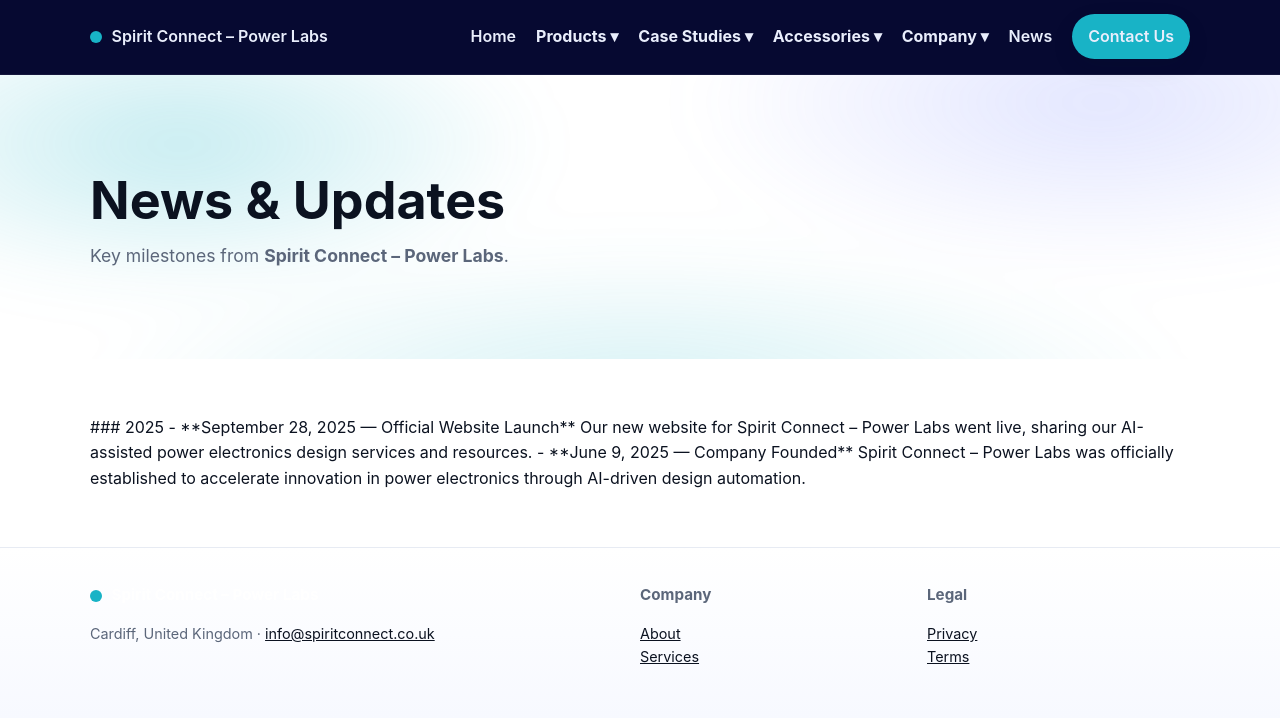
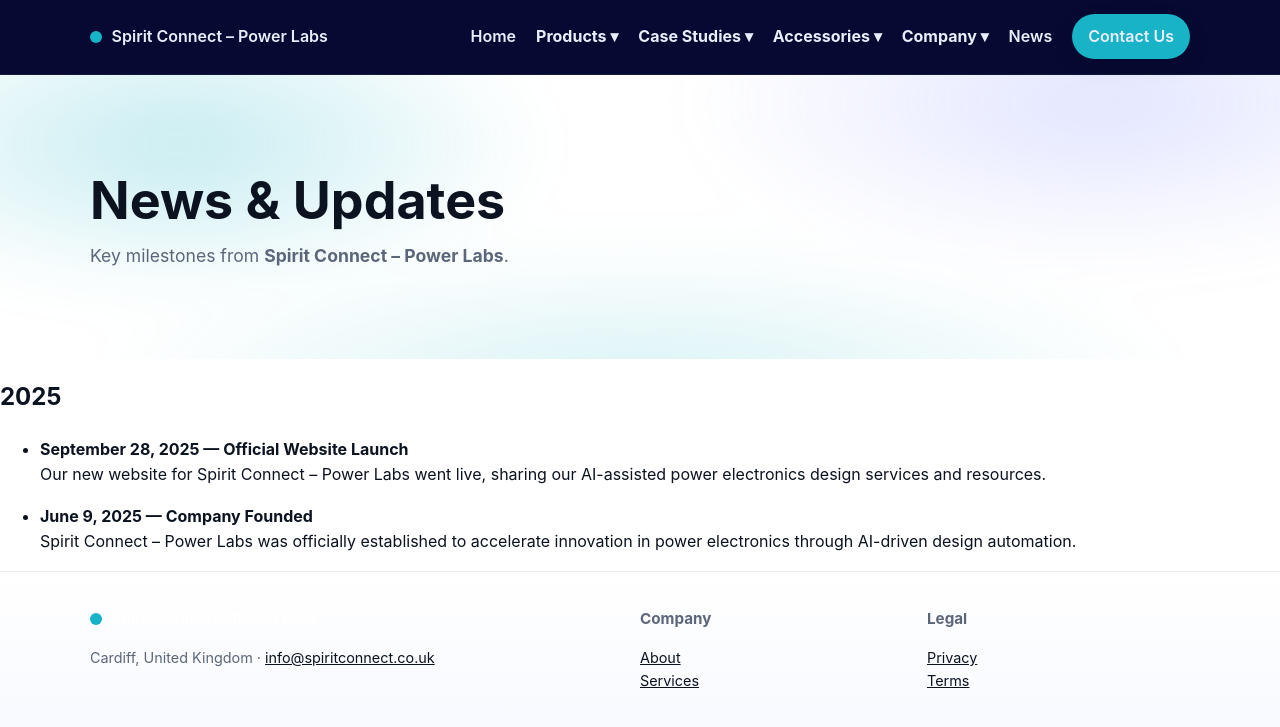
Before and after one commit to FulongLi/spiritconnect.github.io, a Jekyll site: the page built from news.md, in a window 1280 px wide. Shown: the top 727 px of the page. Built offline with Jekyll 4.4.1, drawn with Linux system fonts in a browser that asks for light colours.

Commit message:
Update news.md

```diff
--- a/news.md
+++ b/news.md
@@ -15,16 +15,10 @@ description: Latest updates and announcements from Spirit Connect – Power Labs
   </div>
 </header>
 
-<section class="section">
-  <div class="container">
-
-### 2025
+## 2025
 
 - **September 28, 2025 — Official Website Launch**
   Our new website for Spirit Connect – Power Labs went live, sharing our AI-assisted power electronics design services and resources.
 
 - **June 9, 2025 — Company Founded**
   Spirit Connect – Power Labs was officially established to accelerate innovation in power electronics through AI-driven design automation.
-
-  </div>
-</section>
```
